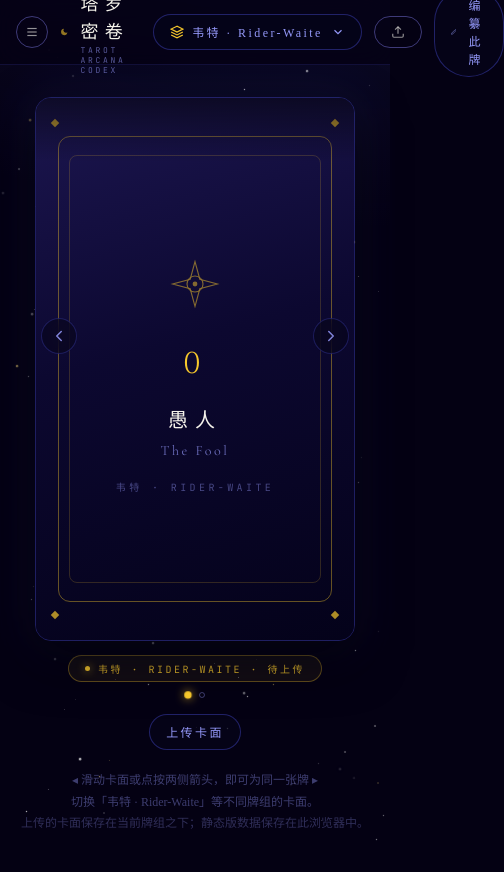
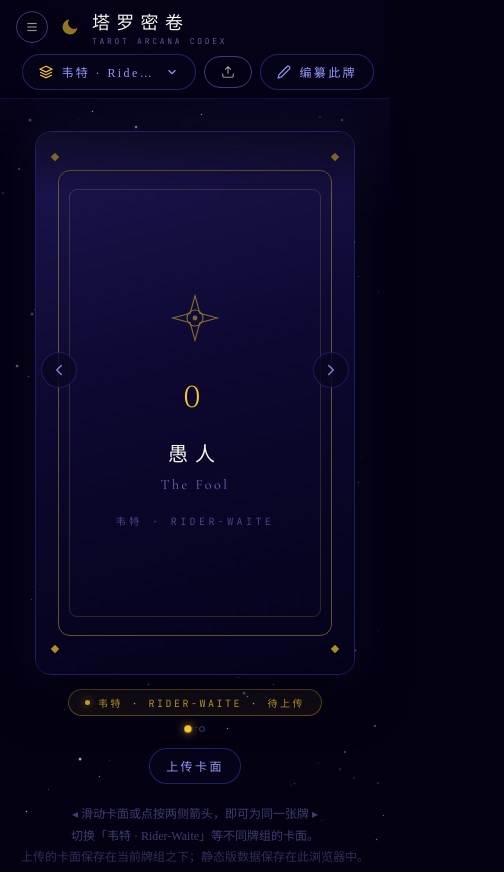
Before and after one commit to yuelingmingyou/tarot, a plain HTML site: page index.html in a window 390 px wide. Shown: the top 872 px of the page, 504 px wide, since content can reach past the window. Drawn offline with nearby package versions, Linux system fonts and the light colour scheme.

Commit message:
Add files via upload

```diff
--- a/index.html
+++ b/index.html
@@ -25,6 +25,7 @@ body{
     var(--ink);
   font-family:"Noto Serif SC","Songti SC","PingFang SC","Microsoft YaHei",serif;
   -webkit-font-smoothing:antialiased;
+  overflow-x:hidden;
 }
 button{font-family:inherit;cursor:pointer;background:none;border:none;color:inherit}
 input,textarea,select{font-family:inherit;color:var(--cream)}
@@ -60,7 +61,7 @@ header{
   display:inline-flex;align-items:center;gap:8px;border-radius:999px;
   border:1px solid hsla(238,100%,67%,.35);background:hsla(248,70%,6%,.7);
   padding:8px 16px;font-size:12px;letter-spacing:.2em;color:var(--violet-soft);
-  transition:all .25s;
+  transition:all .25s;white-space:nowrap;
 }
 .pill-btn:hover{border-color:hsla(238,100%,67%,.6);box-shadow:0 0 24px hsla(238,100%,67%,.35)}
 .pill-btn.solid{background:hsla(238,100%,67%,.25);color:var(--cream)}
@@ -156,6 +157,15 @@ main{flex:1;min-width:0;padding:40px 48px 80px}
 .data-note{padding:8px 12px 4px;font-size:10px;line-height:1.7;color:hsla(238,90%,78%,.35);border-top:1px solid hsla(238,100%,67%,.12);margin-top:6px}
 @media(max-width:640px){.data-btn-label{display:none}}
 
+/* ── 移动端顶栏：窄屏换行防溢出；编辑态收起牌组/迁移按钮 ── */
+@media(max-width:640px){
+  .header-inner{flex-wrap:wrap;height:auto;row-gap:8px;padding-top:8px;padding-bottom:8px}
+  .brand{margin-right:auto}
+  .header-actions{margin-left:auto;gap:8px}
+  #deck-btn-name{max-width:96px !important}
+  .header-inner.editing #deck-wrap,.header-inner.editing #data-wrap{display:none}
+}
+
 /* ── 主区 ── */
 .detail-grid{display:grid;grid-template-columns:340px minmax(0,1fr);gap:64px}
 @media(max-width:1279px){.detail-grid{gap:40px}}
@@ -304,7 +314,7 @@ main{flex:1;min-width:0;padding:40px 48px 80px}
       </div>
     </div>
     <div class="header-actions">
-      <div style="position:relative">
+      <div style="position:relative" id="deck-wrap">
         <button id="deck-btn" class="pill-btn">
           <svg viewBox="0 0 24 24" fill="none" stroke="hsl(46,92%,57%)" stroke-width="2"><polygon points="12 2 2 7 12 12 22 7 12 2"/><polyline points="2 17 12 22 22 17"/><polyline points="2 12 12 17 22 12"/></svg>
           <span id="deck-btn-name" style="max-width:160px;overflow:hidden;text-overflow:ellipsis;white-space:nowrap">牌组</span>
@@ -316,7 +326,7 @@ main{flex:1;min-width:0;padding:40px 48px 80px}
           <div style="border-top:1px solid hsla(238,100%,67%,.12);margin-top:4px;padding-top:8px" id="deck-new-wrap"></div>
         </div>
       </div>
-      <div style="position:relative">
+      <div style="position:relative" id="data-wrap">
         <button id="data-btn" class="pill-btn ghost" title="导入 / 导出">
           <svg viewBox="0 0 24 24" fill="none" stroke="currentColor" stroke-width="2"><path d="M21 15v4a2 2 0 0 1-2 2H5a2 2 0 0 1-2-2v-4"/><polyline points="17 8 12 3 7 8"/><line x1="12" y1="3" x2="12" y2="15"/></svg>
           <span class="data-btn-label">迁移</span>
@@ -2804,6 +2814,7 @@ var TAROT = (() => {
 
   /* ── 编纂按钮区 ── */
   function renderEditActions() {
+    document.querySelector(".header-inner").classList.toggle("editing", state.editing);
     const wrap = $("edit-actions");
     wrap.innerHTML = "";
     wrap.style.display = "flex";
```
